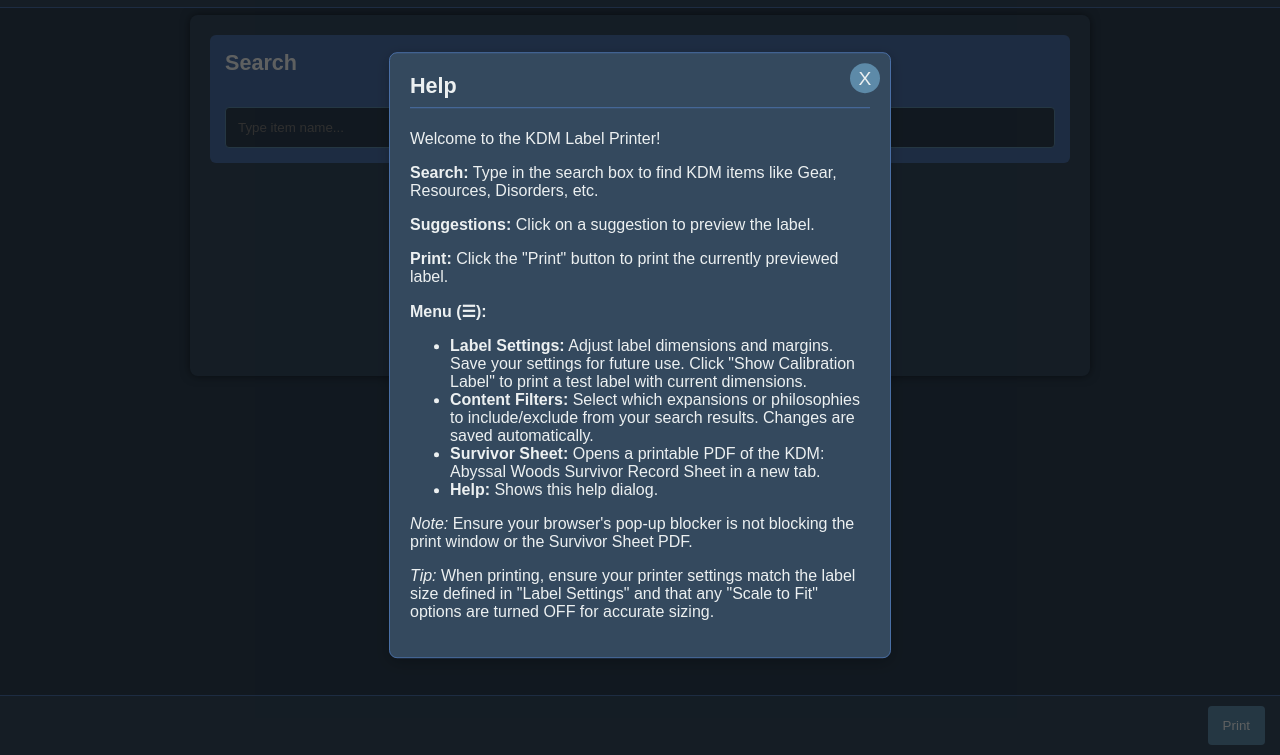
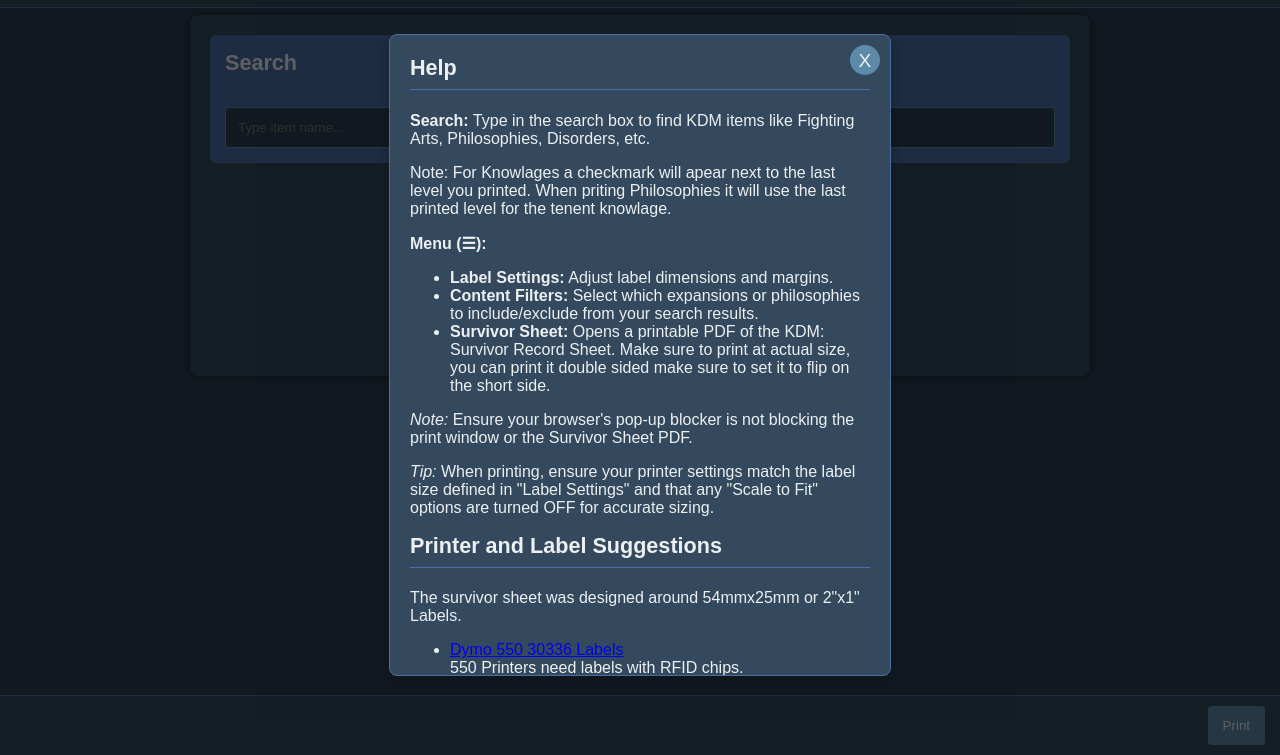
Before and after one commit to pookin/KDM-Labels, a plain HTML site: page index.html in a window 1280 px wide. Shown: the part 45-800 px from the top of the page. Drawn offline with Linux system fonts and the light colour scheme.

Commit message:
Update Help Menu

```diff
--- a/index.html
+++ b/index.html
@@ -106,7 +106,7 @@
           </div>
         </div>
       </div>
-
+      <p>Tip: When printing, ensure your printer settings match the label size defined, that any "Scale to Fit" options are turned OFF, and margins are set to "default" for accurate sizing.</p>
       <div class="settings-actions">
           <button id="save" class="btn">Save Settings</button>
           <button id="printCalibrationLabelBtn" class="btn">Print Calibration Label</button>
@@ -148,19 +148,32 @@
     <div class="dialog-content">
       <button class="dialog-close-btn" data-dialog-id="helpDialog">X</button>
       <h3>Help</h3>
-      <p>Welcome to the KDM Label Printer!</p>
-      <p><strong>Search:</strong> Type in the search box to find KDM items like Gear, Resources, Disorders, etc.</p>
-      <p><strong>Suggestions:</strong> Click on a suggestion to preview the label.</p>
-      <p><strong>Print:</strong> Click the "Print" button to print the currently previewed label.</p>
+      <p><strong>Search:</strong> Type in the search box to find KDM items like Fighting Arts, Philosophies, Disorders, etc.</p>
+      <p>Note: For Knowlages a checkmark will apear next to the last level you printed. When priting Philosophies it will use the last printed level for the tenent knowlage.</p>
       <p><strong>Menu (☰):</strong></p>
       <ul>
-        <li><strong>Label Settings:</strong> Adjust label dimensions and margins. Save your settings for future use. Click "Show Calibration Label" to print a test label with current dimensions.</li>
-        <li><strong>Content Filters:</strong> Select which expansions or philosophies to include/exclude from your search results. Changes are saved automatically.</li>
-        <li><strong>Survivor Sheet:</strong> Opens a printable PDF of the KDM: Abyssal Woods Survivor Record Sheet in a new tab.</li>
-        <li><strong>Help:</strong> Shows this help dialog.</li>
+        <li><strong>Label Settings:</strong> Adjust label dimensions and margins.</li>
+        <li><strong>Content Filters:</strong> Select which expansions or philosophies to include/exclude from your search results.</li>
+        <li><strong>Survivor Sheet:</strong> Opens a printable PDF of the KDM: Survivor Record Sheet. Make sure to print at actual size, you can print it double sided make sure to set it to flip on the short side.</li>
       </ul>
       <p><em>Note:</em> Ensure your browser's pop-up blocker is not blocking the print window or the Survivor Sheet PDF.</p>
       <p><em>Tip:</em> When printing, ensure your printer settings match the label size defined in "Label Settings" and that any "Scale to Fit" options are turned OFF for accurate sizing.</p>
+      <h3>Printer and Label Suggestions</h3>
+      <p>The survivor sheet was designed around 54mmx25mm or 2"x1" Labels.</p>
+      <ul>
+        <li><a href="https://amzn.to/3I6yRKE" target="_blank">Dymo 550 30336 Labels</a></li> 550 Printers need labels with RFID chips.
+        <li><a href="https://amzn.to/45QKCic" target="_blank">Dymo 450 30336 Labels</a></li>
+        <li><a href="https://amzn.to/4lqO0oq" target="_blank">Rollo, Zebra, Munbyn, Nelko Labels</a></li>
+      </ul>
+      <p>For printers you want a thermal printer that doesn't use an app to print. Typically looking for shipping label printers. I use a DYMO 4XL printer but these others should also work.</p>
+      <ul>
+        <li><a href="https://amzn.to/4lvS3zJ" target="_blank">Dymo LabelWriter 550 Turbo</a></li> If you can get a 450 or 4XL they arent lock down on which labels they can use.
+        <li><a href="https://amzn.to/4lrx4Ow" target="_blank">MUNBYN Label Printer</a></li>
+        <li><a href="https://amzn.to/449psKN" target="_blank">Nelko Label Printer</a></li>
+      </ul>
+      <h3>Contact and Support</h3>
+      <p>If you find an issue with the site, please email me at <a href="josh@rule-3.com">josh@rule-3.com</a></p>
+      <p>If you like to support me check out my <a href="https://rule-3.com">shop</a></p>
     </div>
   </div>
 
```
